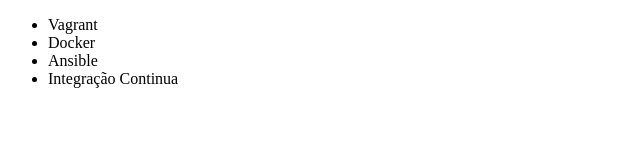
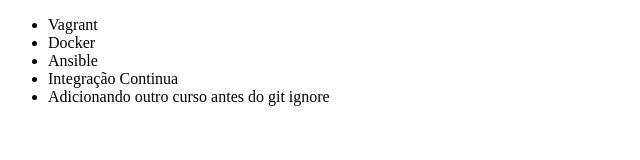
Before and after one commit to Alexandre-engelmann/alura-git-1, a plain HTML site: page index.html in a window 1280 px wide. Shown: the whole page, without its empty margins (0-640 px from the left). Drawn offline with Linux system fonts and the light colour scheme.

Commit message:
Adicionando outro curso antes do .gitignore

```diff
--- a/index.html
+++ b/index.html
@@ -10,6 +10,7 @@
         <li>Docker</li>
         <li>Ansible</li>
         <li>Integração Continua</li>
+	<li>Adicionando outro curso antes do git ignore</li>
     </ul>
 </body>
 </html>
```
